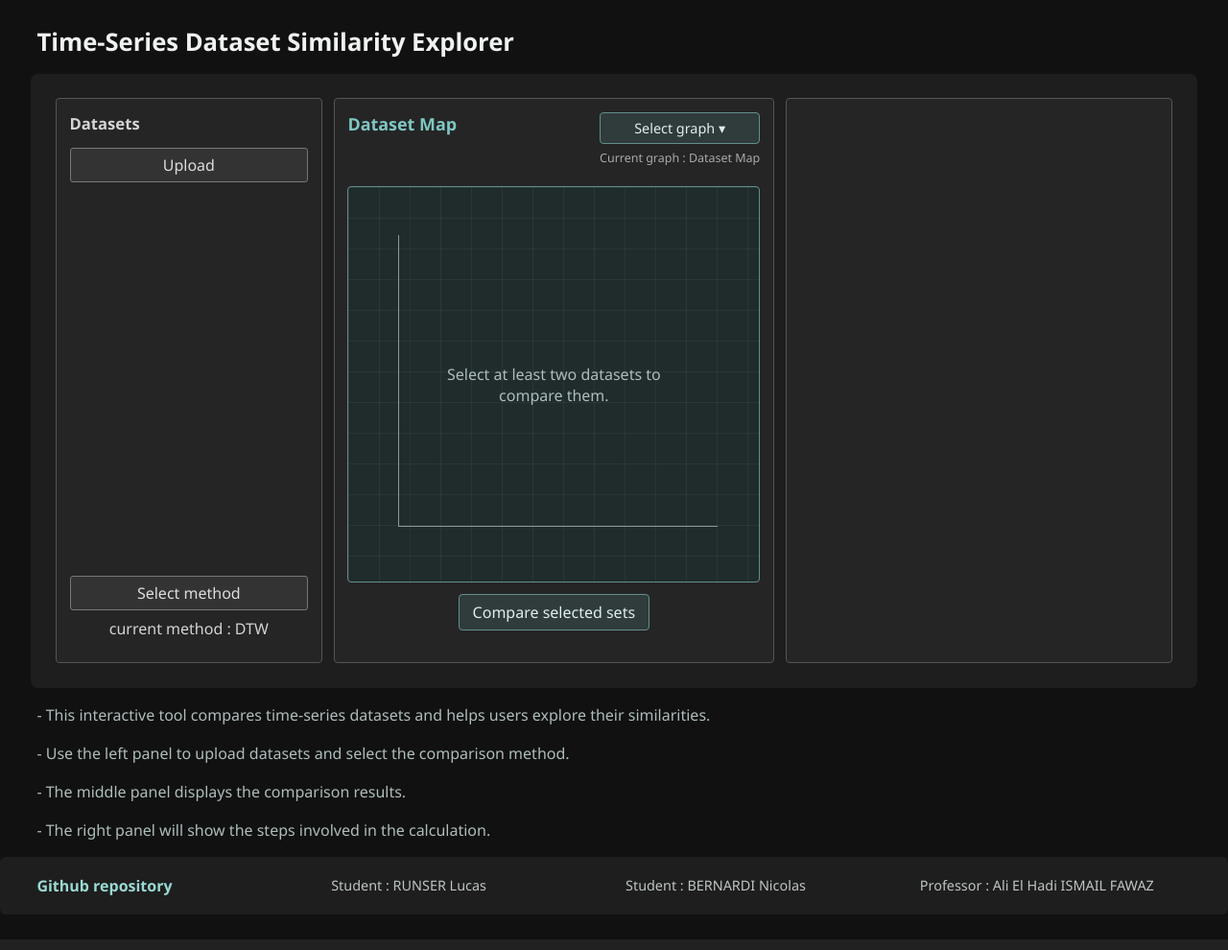
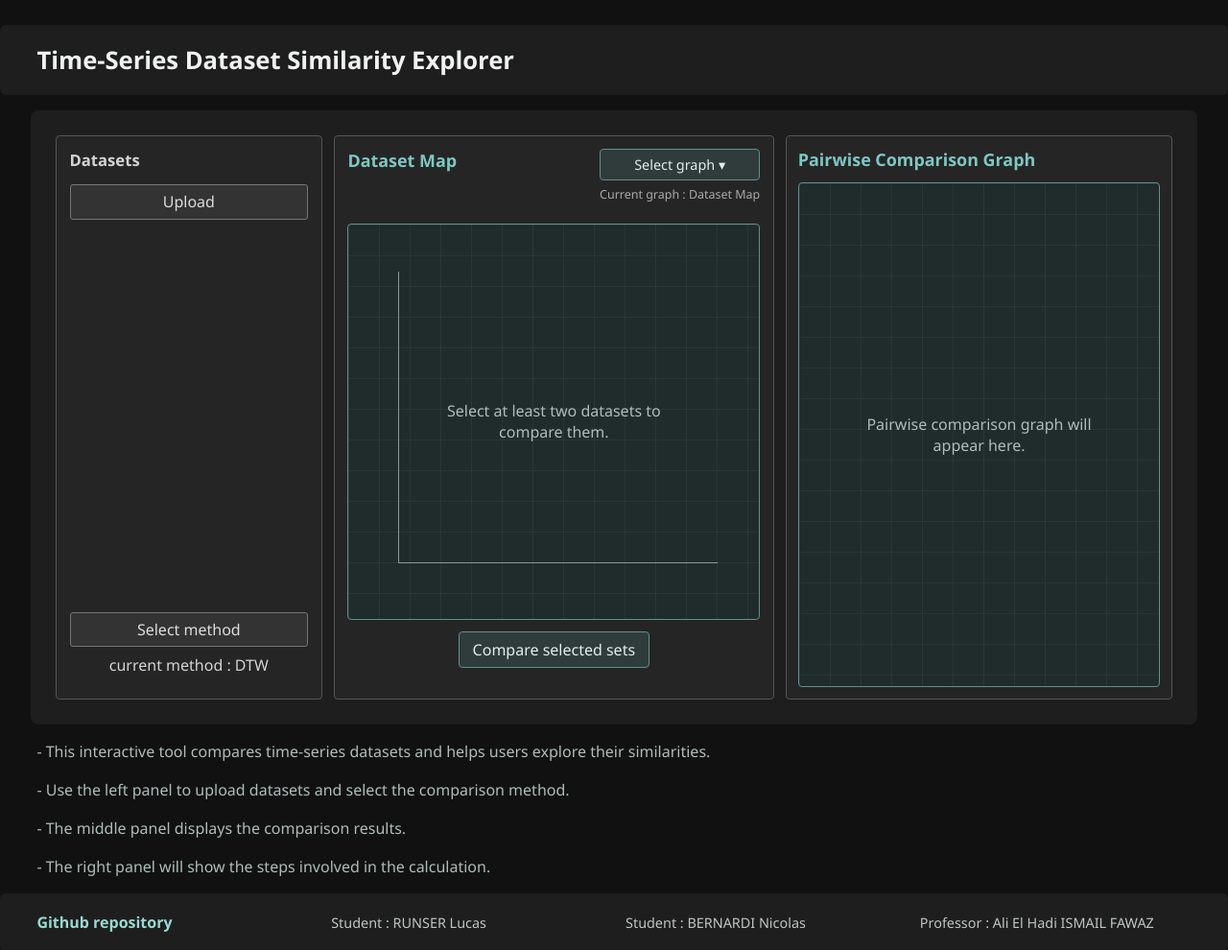
Before and after one commit to Naegi-UHA/time_series_visualization_comparison, a Django app: page / in a window 1280 px wide. Shown: the top 990 px of the page at 96% size. Run offline with Django 5.2, Linux system fonts and the light colour scheme.

Commit message:
added the esthetism of right panel, improved front

```diff
--- a/core/static/core/css/style.css
+++ b/core/static/core/css/style.css
@@ -25,7 +25,11 @@ body {
     font-family: "Segoe UI", sans-serif;
 }
 
-.site-header { padding: 0 3%; }
+.site-header {
+    padding: 1.5% 3%;
+    border-radius: 6px;
+    background: var(--page-bg);
+}
 .site-header h1 {
     margin: 0;
     color: #f0f2f2;
@@ -86,6 +90,39 @@ body {
 .left-panel { position: relative; z-index: 2; padding: 5%; }
 .left-panel h2 { margin-top: 0; font-size: clamp(13px, 1.3vw, 18px); }
 .center-panel { padding: 3%; }
+.right-panel { display: flex; flex-direction: column; padding: 3%; }
+.right-panel h2 { margin: 0 0 12px; color: var(--accent); font-size: clamp(14px, 1.4vw, 19px); }
+
+.pairwise-graph {
+    position: relative;
+    flex: 1;
+    min-height: 240px;
+    overflow: hidden;
+    border: 1px solid var(--border-accent);
+    border-radius: 4px;
+    background-color: #202b2b;
+    background-image: linear-gradient(#ffffff0c 1px, transparent 1px),
+        linear-gradient(90deg, #ffffff0c 1px, transparent 1px);
+    background-size: 32px 32px;
+}
+
+.pairwise-graph > svg,
+.pairwise-graph > canvas {
+    display: block;
+    width: 100%;
+    height: 100%;
+}
+
+.pairwise-graph-placeholder {
+    position: absolute;
+    top: 50%;
+    left: 50%;
+    width: min(80%, 280px);
+    margin: 0;
+    color: var(--muted);
+    text-align: center;
+    transform: translate(-50%, -50%);
+}
 
 .graph-header {
     display: flex;
--- a/core/templates/core/index.html
+++ b/core/templates/core/index.html
@@ -7,7 +7,7 @@
     <meta name="viewport" content="width=device-width, initial-scale=1.0">
     <title>Time-Series Dataset Similarity Explorer</title>
 
-    <link rel="stylesheet" href="{% static 'core/css/style.css' %}?v=20261014-4">
+    <link rel="stylesheet" href="{% static 'core/css/style.css' %}?v=20261016-2">
 </head>
 <body>
     <header class="site-header">
@@ -83,6 +83,10 @@
         </div>
 
         <div class="panel right-panel">
+            <h2>Pairwise Comparison Graph</h2>
+            <div id="pairwise-graph" class="pairwise-graph" role="img" aria-label="Visualization of pairwise comparisons">
+                <p class="pairwise-graph-placeholder">Pairwise comparison graph will appear here.</p>
+            </div>
         </div>
 
     </div>
```
